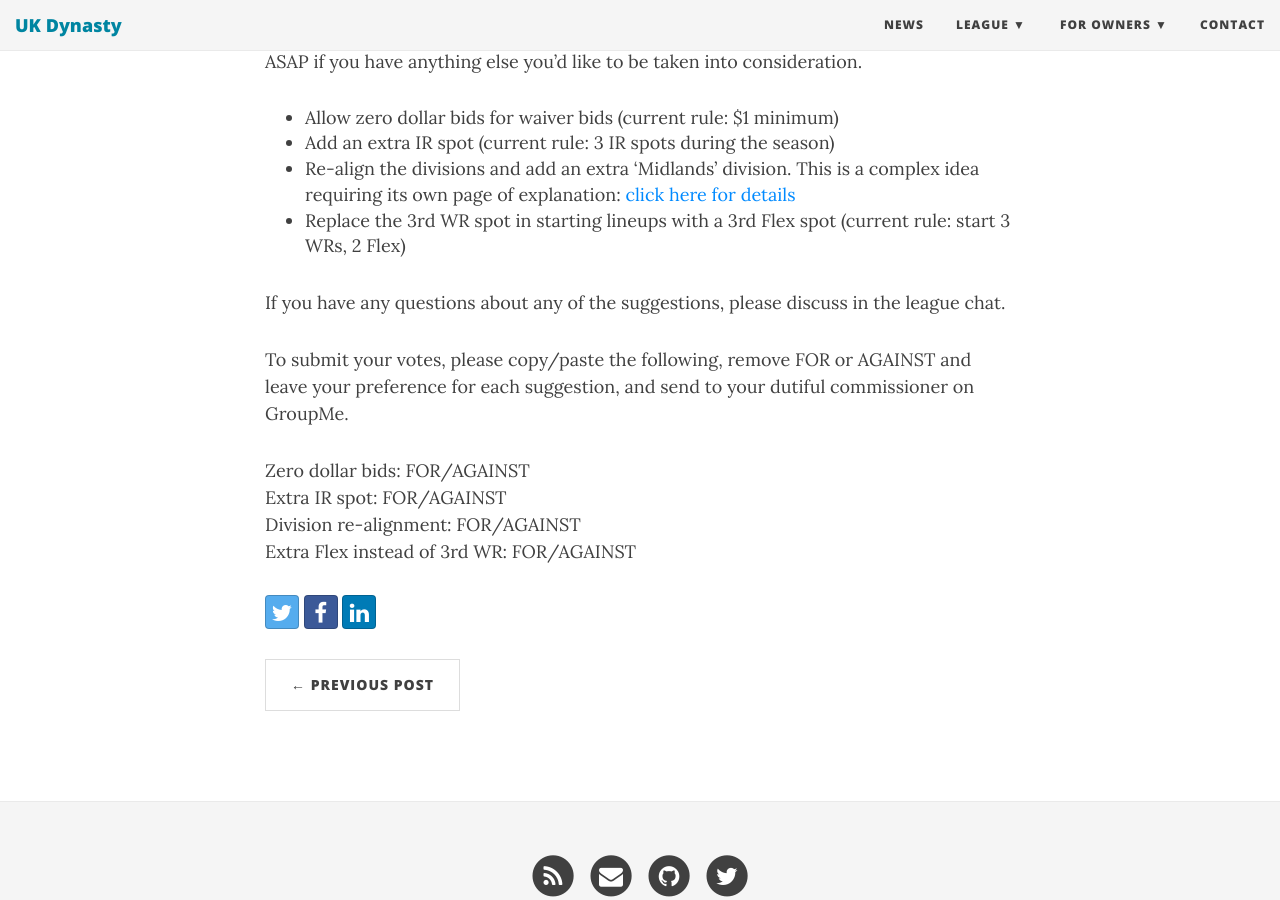
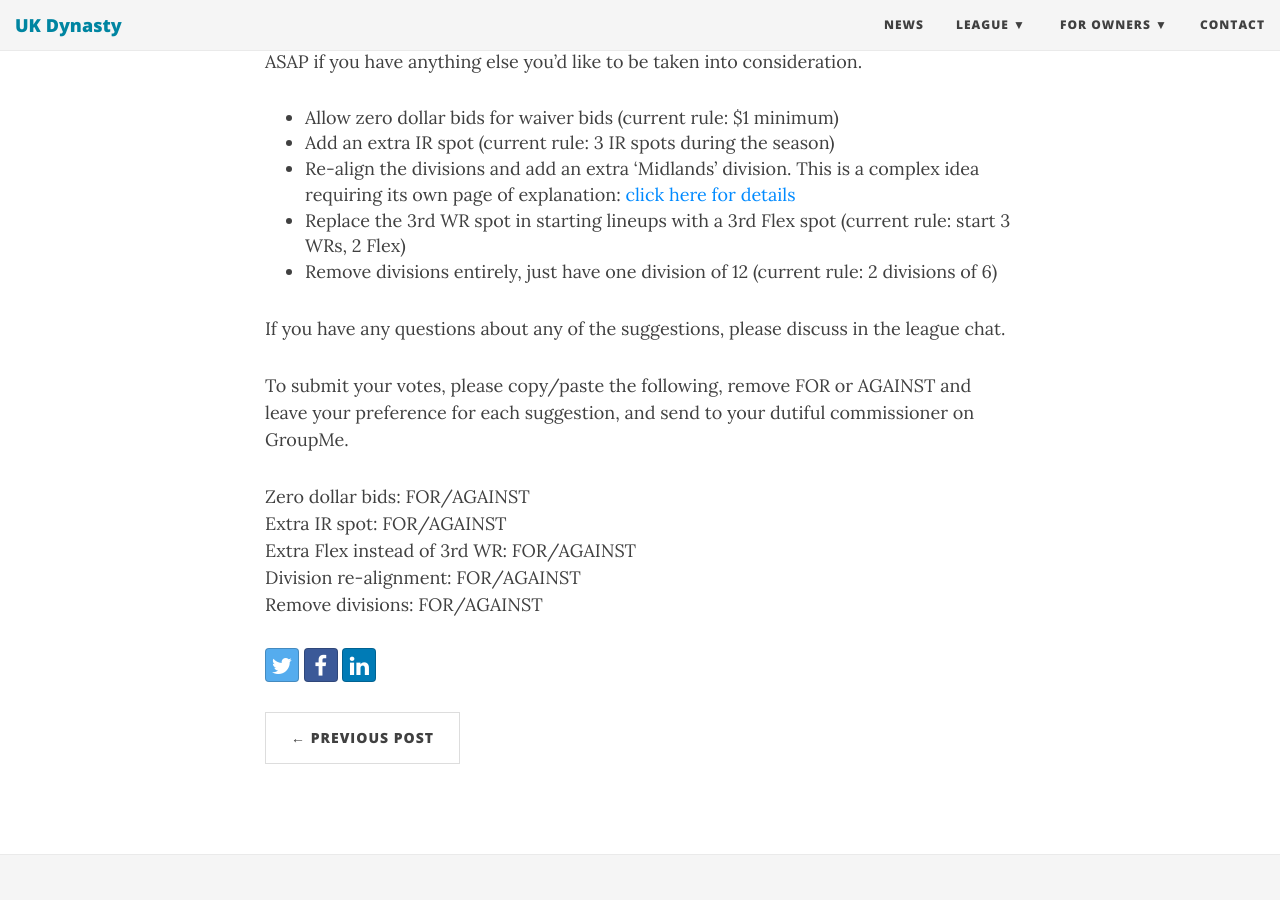
Before and after one commit to UKDynasty/ukdynasty.github.io, a Jekyll site: the page built from _posts/2019-02-11-owners-meeting-2019.md, in a window 1280 px wide and 900 px high, scrolled down 483 px. Built offline with Jekyll 4.4.1, drawn with Linux system fonts in a browser that asks for light colours; nearby versions of some CDN libraries.

Commit message:
add remove divisions

```diff
--- a/_posts/2019-02-11-owners-meeting-2019.md
+++ b/_posts/2019-02-11-owners-meeting-2019.md
@@ -14,6 +14,7 @@ So, here we are. We've got 4 possible rule changes to vote on this year - let me
 - Add an extra IR spot (current rule: 3 IR spots during the season)
 - Re-align the divisions and add an extra 'Midlands' division. This is a complex idea requiring its own page of explanation: [click here for details](/misc/division-shakeup-concept)
 - Replace the 3rd WR spot in starting lineups with a 3rd Flex spot (current rule: start 3 WRs, 2 Flex)
+- Remove divisions entirely, just have one division of 12 (current rule: 2 divisions of 6)
 
 If you have any questions about any of the suggestions, please discuss in the league chat.
 
@@ -21,5 +22,6 @@ To submit your votes, please copy/paste the following, remove FOR or AGAINST and
 
 Zero dollar bids: FOR/AGAINST
 Extra IR spot: FOR/AGAINST
+Extra Flex instead of 3rd WR: FOR/AGAINST
 Division re-alignment: FOR/AGAINST
-Extra Flex instead of 3rd WR: FOR/AGAINST
+Remove divisions: FOR/AGAINST
```
